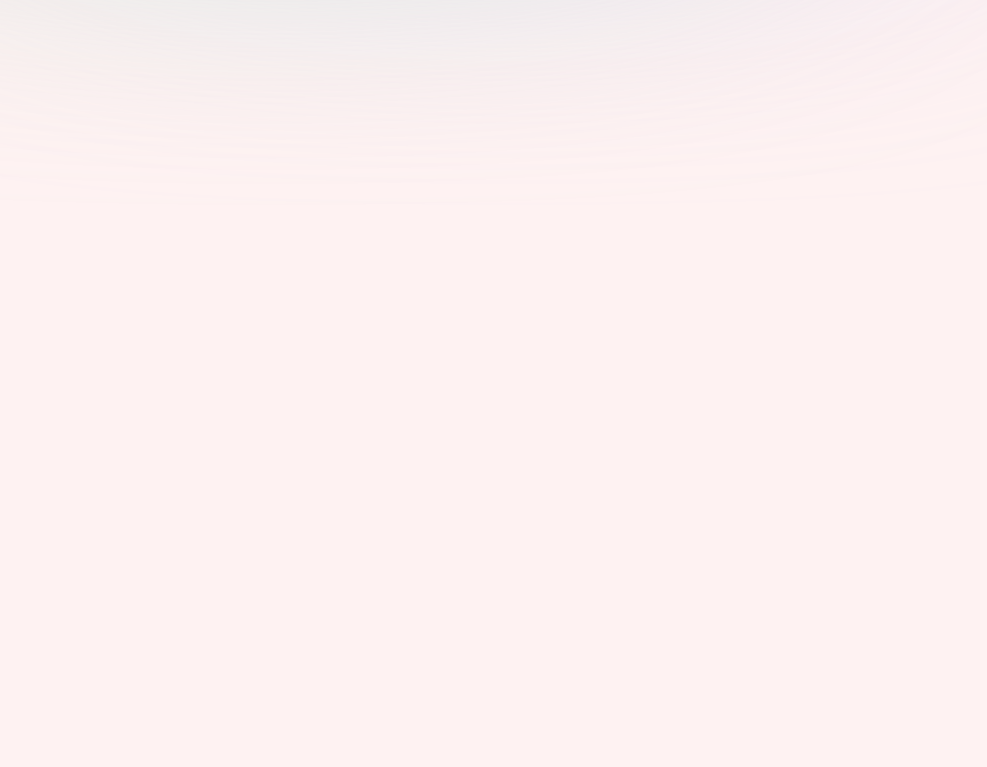
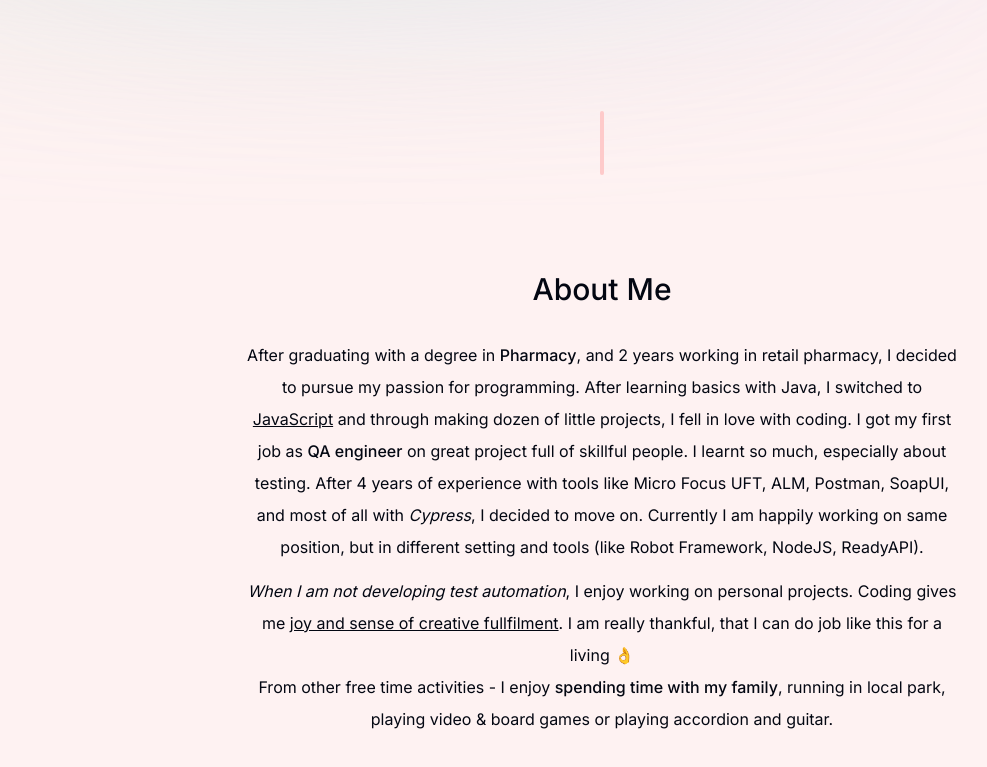
Before and after one commit to dodosaurus/jk-new-portfolio, a Next.js app: page / in a window 1280 px wide. Shown: the part 621-1388 px from the top of the page, without its empty margins (38-1025 px from the left). Built offline with nearby package versions, Linux system fonts and the light colour scheme.

Commit message:
about section

```diff
--- a/app/page.tsx
+++ b/app/page.tsx
@@ -1,9 +1,13 @@
+import About from "@/components/about";
 import Intro from "@/components/intro";
+import SectionDivider from "@/components/section-divider";
 
 export default function Home() {
   return (
     <main className="flex flex-col items-center px-4">
       <Intro />
+      <SectionDivider />
+      <About />
     </main>
   );
 }
--- /dev/null
+++ b/components/about.tsx
@@ -0,0 +1,45 @@
+"use client";
+
+import React from "react";
+import SectionHeading from "./section-heading";
+import { motion } from "framer-motion";
+
+export default function About() {
+  return (
+    <motion.section
+      className="mb-28 max-w-[45rem] text-center leading-8 sm:md-40"
+      initial={{ opacity: 0, y: 100 }}
+      animate={{ opacity: 1, y: 0 }}
+      transition={{ delay: 0.175 }}
+    >
+      <SectionHeading>About me</SectionHeading>
+      <p className="mb-3">
+        After graduating with a degree in{" "}
+        <span className="font-medium">Pharmacy</span>, and 2 years working in
+        retail pharmacy, I decided to pursue my passion for programming. After
+        learning basics with Java, I switched to{" "}
+        <span className="underline">JavaScript</span> and through making dozen
+        of little projects, I fell in love with coding. I got my first job as{" "}
+        <span className="font-medium">QA engineer</span> on great
+        project full of skillful people. I learnt so much, especially about
+        testing. After 4 years of experience with tools like Micro Focus UFT,
+        ALM, Postman, SoapUI, and most of all with{" "}
+        <span className="italic">Cypress</span>
+        , I decided to move on. Currently I am happily working on same position, but in different setting
+        and tools (like Robot Framework, NodeJS, ReadyAPI).
+      </p>
+
+      <p>
+        <span className="italic">When I am not developing test automation</span>, I enjoy working
+        on personal projects. Coding gives me <span className="underline">joy and sense of creative fullfilment</span>.
+        I am really thankful, that I can do job like this for a living 👌
+      </p>
+
+      <p>
+        From other free time activities - I enjoy {" "}
+        <span className="font-medium">spending time with my family</span>, running in local park,
+        playing video & board games or playing accordion and guitar.
+      </p>
+    </motion.section>
+  );
+}
--- a/components/intro.tsx
+++ b/components/intro.tsx
@@ -48,18 +48,18 @@ export default function Intro() {
         </div>
       </div>
 
-      <motion.p
+      <motion.h1
         className="mb-10 mt-4 px-4 text-2xl font-medium !leading-[1.5] sm:text-4xl"
         initial={{ opacity: 0, y: 100 }}
         animate={{ opacity: 1, y: 0 }}
       >
-        <span className="font-bold">Hello, I'm Jozef.</span> I'm a{" "}
+        <span className="font-bold">Hello, I'm Jozef.</span><br /> I'm a{" "}
         <span className="font-bold">QA engineer</span> with{" "}
         <span className="font-bold">5 years</span> of experience. I enjoy{" "}
-        <span className="italic"> testing & coding apps </span>
-        that <span className="underline">simplify the testing</span>. Or are
+        <span className="italic"> testing & automating it.</span><br />
+        I also build apps, that <span className="underline">simplify the testing</span>, or are
         just funny to make🙃
-      </motion.p>
+      </motion.h1>
 
       <motion.div
         className="flex flex-col sm:flex-row items-center justify-center gap-3 px-4 text-lg font-medium"
--- /dev/null
+++ b/components/section-divider.tsx
@@ -0,0 +1,15 @@
+"use client";
+
+import React from "react";
+import { motion } from "framer-motion";
+
+export default function SectionDivider() {
+  return (
+    <motion.div
+      className="bg-red-200 mb-24 h-16 w-1 rounded-full hidden sm:block"
+      initial={{ opacity: 0, y: 100 }}
+      animate={{ opacity: 1, y: 0 }}
+      transition={{ delay: 0.125 }}
+    ></motion.div>
+  );
+}
--- /dev/null
+++ b/components/section-heading.tsx
@@ -0,0 +1,9 @@
+import React from "react";
+
+type SectionHeadingProps = {
+    children: React.ReactNode
+}
+
+export default function SectionHeading({ children }: SectionHeadingProps) {
+  return <h2 className="text-3xl font-medium capitalize mb-8">{children}</h2>;
+}
```
